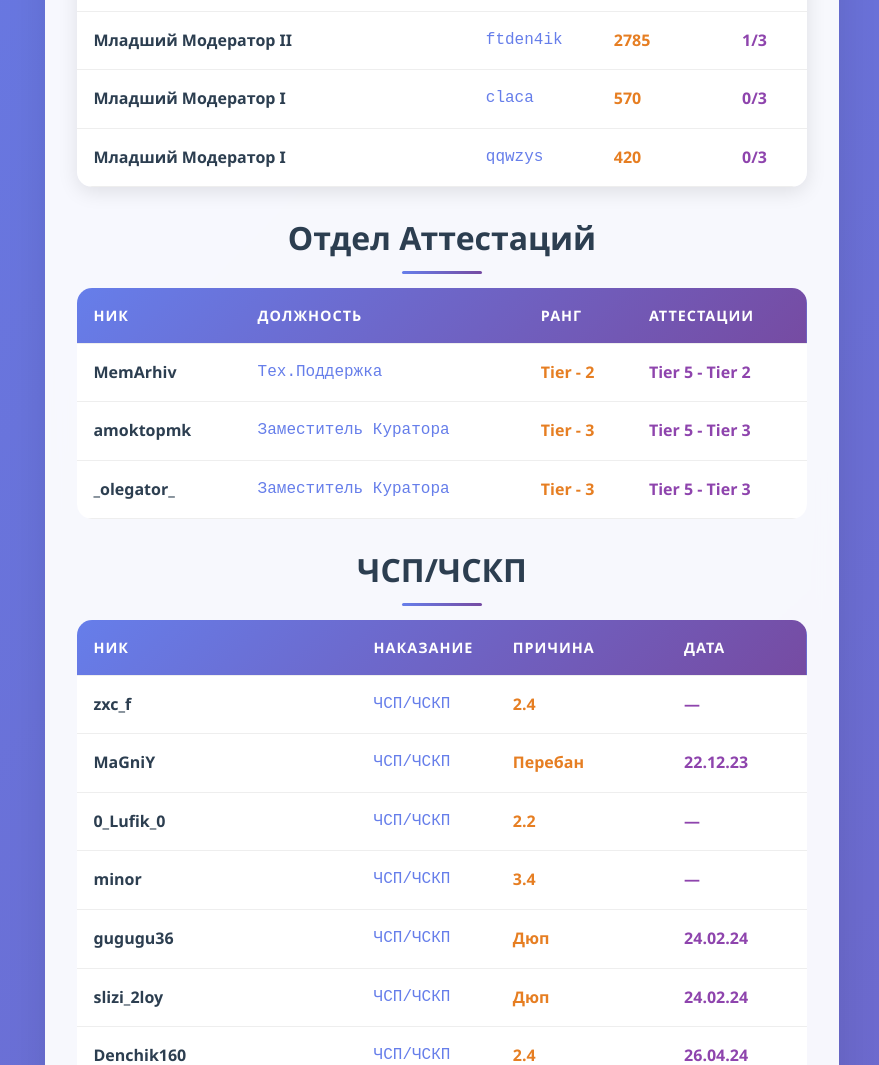
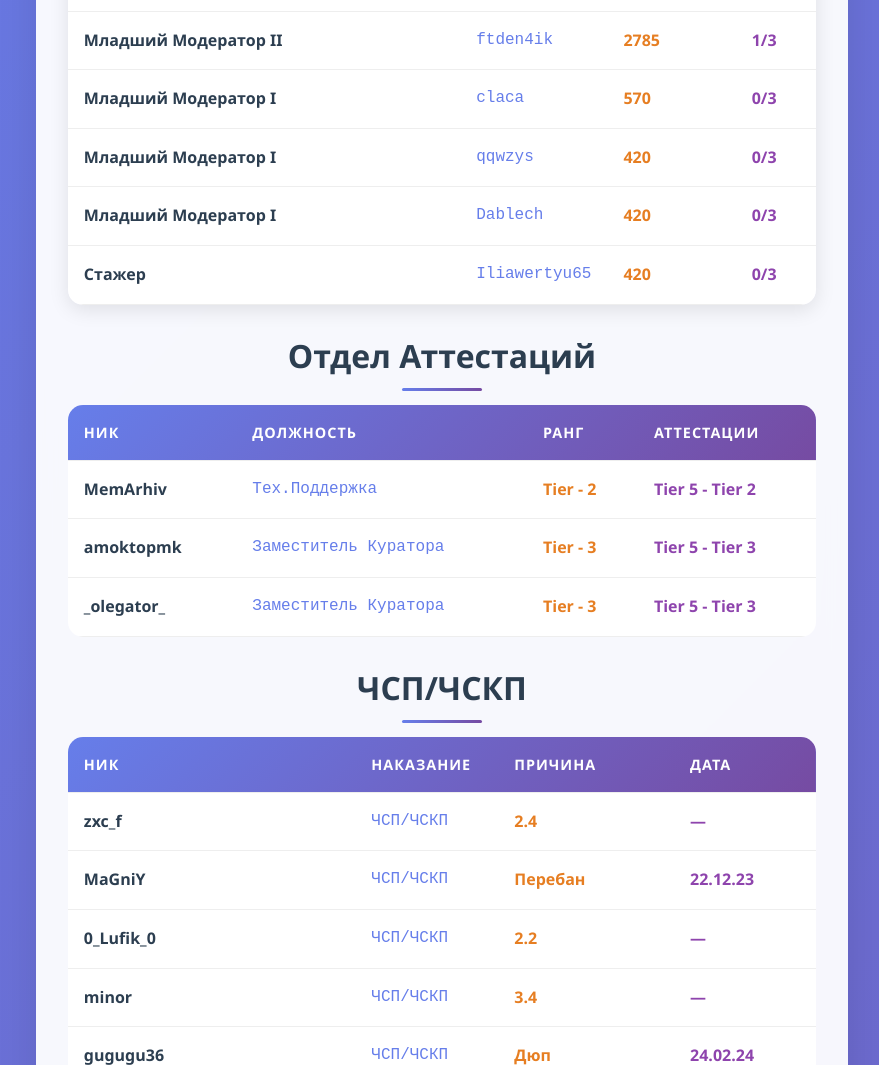
Before and after one commit to evelx-link/adapter, a website built with Vite: page index.html in a window 1280 px wide. Shown: the part 800-1865 px from the top of the page, without its empty margins (198-1077 px from the left). Built offline with nearby package versions, Linux system fonts and the light colour scheme.

Commit message:
Update index.html

```diff
--- a/index.html
+++ b/index.html
@@ -117,6 +117,18 @@
                         <tr>
                             <td class="position">Младший Модератор I</td>
                             <td class="nickname">qqwzys</td>
+                            <td class="reputation">420</td>
+                            <td class="warn">0/3</td>
+                        </tr>
+                        <tr>
+                            <td class="position">Младший Модератор I</td>
+                            <td class="nickname">Dablech</td>
+                            <td class="reputation">420</td>
+                            <td class="warn">0/3</td>
+                        </tr>
+                        <tr>
+                            <td class="position">Стажер</td>
+                            <td class="nickname">Iliawertyu65</td>
                             <td class="reputation">420</td>
                             <td class="warn">0/3</td>
                         </tr>
```
